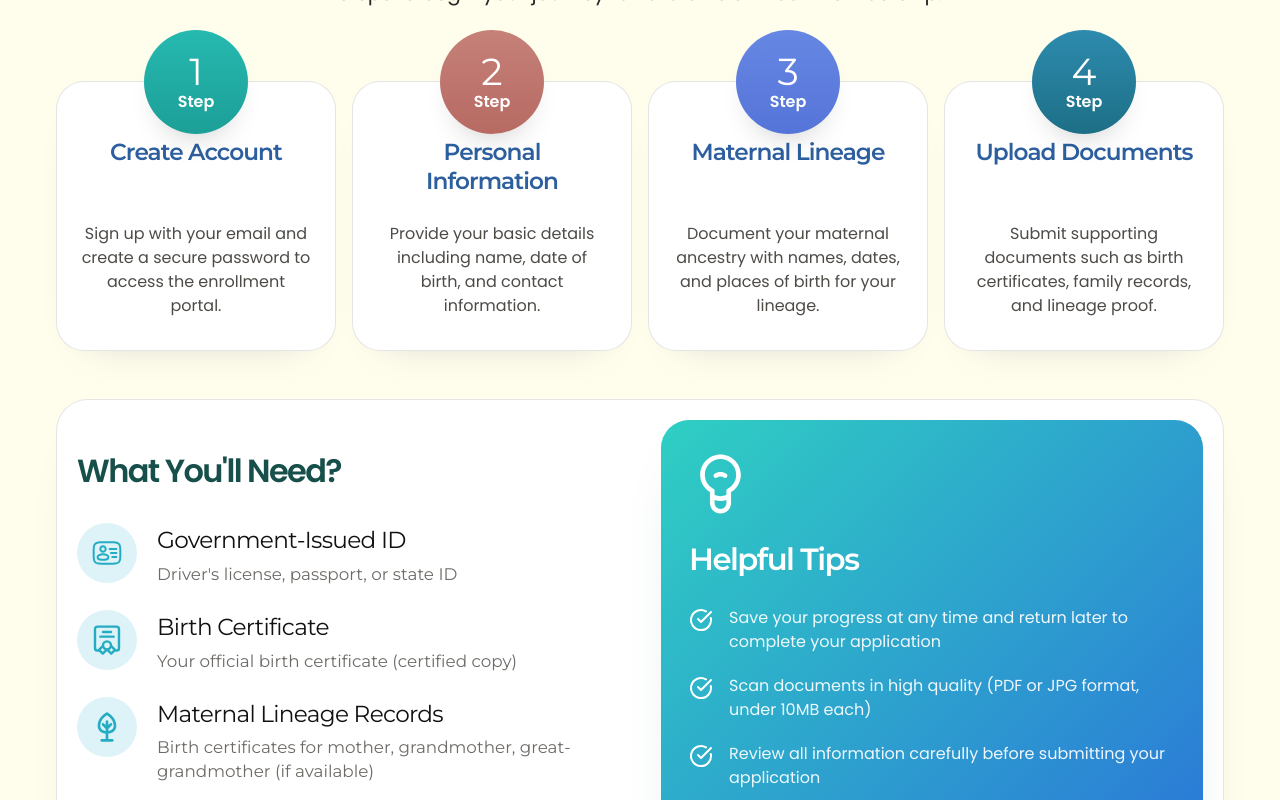
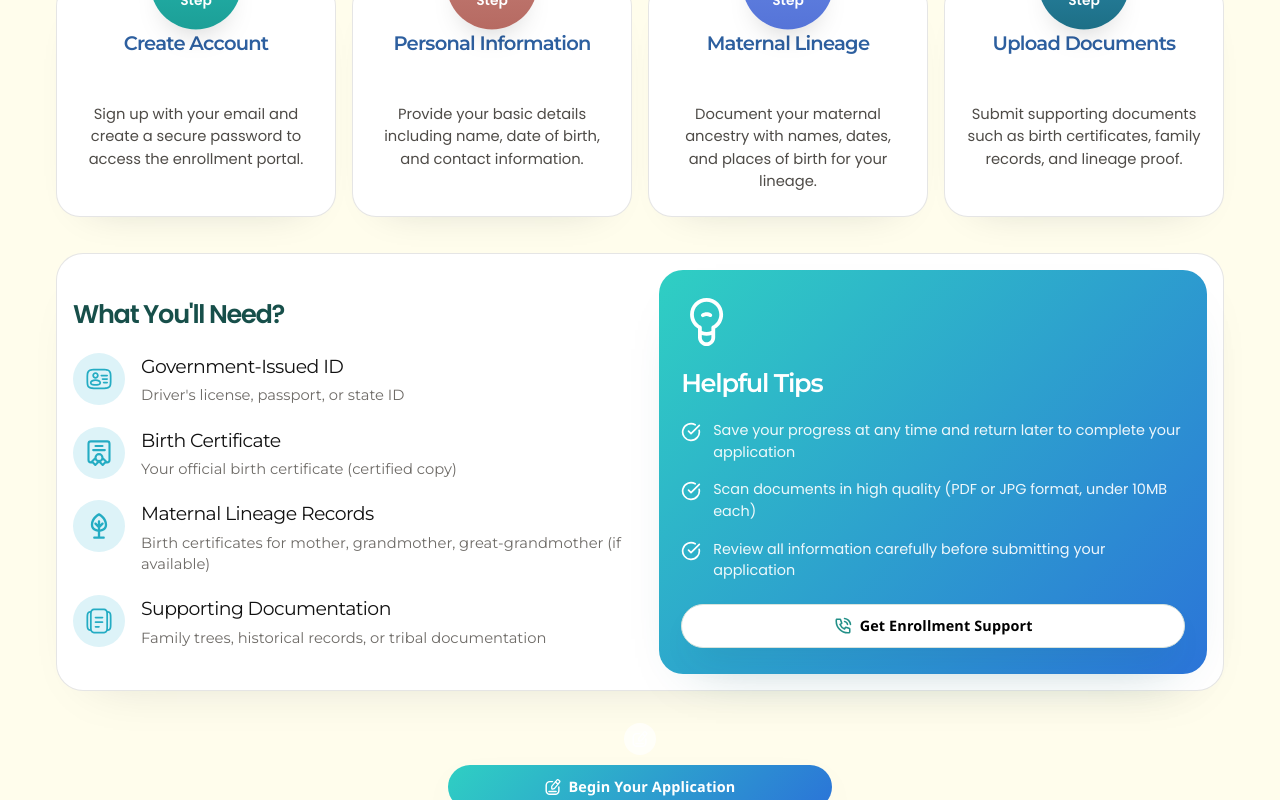
Before and after one commit to pageoptima/CommunityFrontendWeb, a Next.js app: page / in a window 1280 px wide. Shown: the part 1760-2560 px from the top of the page. Built offline with nearby package versions, Linux system fonts and the light colour scheme; no server answers.

Commit message:
refactor: minor changes

```diff
--- a/src/features/home/components/home-enrollment-cta.tsx
+++ b/src/features/home/components/home-enrollment-cta.tsx
@@ -19,13 +19,13 @@ const supportLinkStyle = {
 
 export function HomeEnrollmentCta() {
   return (
-    <motion.div className="mt-10 text-center" variants={fadeInUpItem}>
-      <div className="mx-auto mb-3 flex size-9 items-center justify-center rounded-full bg-white/70 shadow-[0_10px_24px_-18px_rgba(16,24,40,0.2)]">
+    <motion.div className="mt-8 text-center" variants={fadeInUpItem}>
+      <div className="mx-auto mb-2.5 flex size-8 items-center justify-center rounded-full bg-white/70 shadow-[0_10px_24px_-18px_rgba(16,24,40,0.2)]">
         <Image
           src="/icons/home/enrollment/application.svg"
           alt=""
           aria-hidden="true"
-          className="size-[1.125rem]"
+          className="size-4"
           width={18}
           height={18}
         />
@@ -33,7 +33,7 @@ export function HomeEnrollmentCta() {
 
       <Button
         asChild
-        className="mx-auto h-12 w-full max-w-md rounded-full bg-[linear-gradient(135deg,#2FCFC3_0%,#2B74D8_100%)]! px-6! text-[0.96rem]! font-semibold! shadow-[0_18px_38px_-20px_rgba(35,120,186,0.52)]! hover:brightness-105!"
+        className="mx-auto h-11 w-full max-w-sm rounded-full bg-[linear-gradient(135deg,#2FCFC3_0%,#2B74D8_100%)]! px-5! text-[0.9rem]! font-semibold! shadow-[0_18px_38px_-20px_rgba(35,120,186,0.52)]! hover:brightness-105!"
         size="lg"
       >
         <Link href="/enrollment">
@@ -41,7 +41,7 @@ export function HomeEnrollmentCta() {
             src="/icons/home/enrollment/application.svg"
             alt=""
             aria-hidden="true"
-            className="size-[1.125rem]"
+            className="size-4"
             width={18}
             height={18}
           />
@@ -52,7 +52,7 @@ export function HomeEnrollmentCta() {
       <p
         className={cn(
           poppins.className,
-          "mt-3 text-[0.95rem] leading-6 text-[#2a2927]",
+          "mt-2.5 text-[0.88rem] leading-[1.5] text-[#2a2927]",
         )}
       >
         Questions?{" "}
--- a/src/features/home/components/home-enrollment-need-item.tsx
+++ b/src/features/home/components/home-enrollment-need-item.tsx
@@ -15,12 +15,12 @@ export function HomeEnrollmentNeedItem({
   description,
 }: HomeEnrollmentNeedItemProps) {
   return (
-    <li className="flex items-start gap-4 sm:gap-5">
-      <div className="flex size-14 shrink-0 items-center justify-center rounded-full bg-[#DDF3F8] sm:size-15">
+    <li className="flex items-start gap-3.5 sm:gap-4">
+      <div className="flex size-12 shrink-0 items-center justify-center rounded-full bg-[#DDF3F8] sm:size-13">
         <Image
           alt=""
           aria-hidden="true"
-          className="size-7 sm:size-8"
+          className="size-6 sm:size-7"
           src={iconSrc}
           width={32}
           height={32}
@@ -31,7 +31,7 @@ export function HomeEnrollmentNeedItem({
         <h4
           className={cn(
             montserrat.className,
-            "text-[1.2rem] font-normal tracking-[-0.03em] text-[#111111] sm:text-[1.45rem]",
+            "text-[1rem] font-normal tracking-[-0.03em] text-[#111111] sm:text-[1.18rem]",
           )}
         >
           {title}
@@ -39,7 +39,7 @@ export function HomeEnrollmentNeedItem({
         <p
           className={cn(
             montserrat.className,
-            "mt-1 text-[0.98rem] leading-6 text-[#6E6B67] sm:text-[1.05rem]",
+            "mt-1 text-[0.84rem] leading-[1.45] text-[#6E6B67] sm:text-[0.92rem]",
           )}
         >
           {description}
--- a/src/features/home/components/home-enrollment-needs-section.tsx
+++ b/src/features/home/components/home-enrollment-needs-section.tsx
@@ -26,13 +26,13 @@ export function HomeEnrollmentNeedsSection({
       <h3
         className={cn(
           poppins.className,
-          "text-[clamp(1.8rem,2.5vw,2.6rem)] font-semibold tracking-[-0.05em] text-[#174F4A]",
+          "text-[clamp(1.4rem,2vw,2rem)] font-semibold tracking-[-0.05em] text-[#174F4A]",
         )}
       >
         What You&apos;ll Need?
       </h3>
 
-      <ul className="mt-6 space-y-5 sm:mt-7 sm:space-y-6">
+      <ul className="mt-4 space-y-4 sm:mt-5 sm:space-y-5">
         {items.map((item) => (
           <HomeEnrollmentNeedItem key={item.title} {...item} />
         ))}
--- a/src/features/home/components/home-enrollment-process-section.tsx
+++ b/src/features/home/components/home-enrollment-process-section.tsx
@@ -94,17 +94,14 @@ export function HomeEnrollmentProcessSection() {
       variants={fadeInUpContainer}
     >
       <div
-        className={cn(
-          sharedStyles.sectionContainer,
-          "py-16 sm:py-[4.5rem] lg:py-20",
-        )}
+        className={cn(sharedStyles.sectionContainer, "py-10 sm:py-12 lg:py-14")}
       >
         <div className="mx-auto max-w-5xl text-center">
           <motion.span
             className={cn(
               sharedStyles.sectionBadge,
               poppins.className,
-              "bg-[#D7EFD3] px-6 py-2.5 text-[0.92rem] tracking-[-0.02em] text-[#1B5B4F] shadow-[inset_0_1px_0_rgba(255,255,255,0.45)]",
+              "bg-[#D7EFD3] px-5 py-2 text-[0.84rem] tracking-[-0.02em] text-[#1B5B4F] shadow-[inset_0_1px_0_rgba(255,255,255,0.45)]",
             )}
             variants={fadeInUpItem}
           >
@@ -114,7 +111,7 @@ export function HomeEnrollmentProcessSection() {
           <motion.h2
             className={cn(
               montserrat.className,
-              "mt-8 text-[clamp(2.2rem,4vw,4rem)] leading-[1.06] font-semibold tracking-[-0.06em] text-[#103F36]",
+              "mt-6 text-[clamp(1.7rem,3.2vw,3rem)] leading-[1.06] font-semibold tracking-[-0.05em] text-[#103F36]",
             )}
             variants={fadeInUpItem}
           >
@@ -124,7 +121,7 @@ export function HomeEnrollmentProcessSection() {
           <motion.p
             className={cn(
               poppins.className,
-              "mx-auto mt-5 max-w-4xl text-[clamp(0.98rem,1.7vw,1.28rem)] leading-[1.55] tracking-[-0.02em] text-[#2A2927]",
+              "mx-auto mt-4 max-w-4xl text-[clamp(0.9rem,1.15vw,1rem)] leading-[1.5] tracking-[-0.02em] text-[#2A2927]",
             )}
             variants={fadeInUpItem}
           >
@@ -135,7 +132,7 @@ export function HomeEnrollmentProcessSection() {
         </div>
 
         <motion.div
-          className="mt-18 grid gap-x-4 gap-y-12 md:grid-cols-2 md:gap-4 xl:grid-cols-4"
+          className="mt-11 grid gap-x-4 gap-y-9 md:grid-cols-2 md:gap-4 xl:grid-cols-4"
           variants={fadeInUpContainer}
         >
           {enrollmentSteps.map((card) => (
@@ -143,7 +140,7 @@ export function HomeEnrollmentProcessSection() {
           ))}
         </motion.div>
 
-        <motion.div className="mt-12" variants={fadeInUpContainer}>
+        <motion.div className="mt-9" variants={fadeInUpContainer}>
           <HomeEnrollmentResourcesSection items={needItems} tips={tipItems} />
         </motion.div>
 
--- a/src/features/home/components/home-enrollment-resources-section.tsx
+++ b/src/features/home/components/home-enrollment-resources-section.tsx
@@ -19,10 +19,10 @@ export function HomeEnrollmentResourcesSection({
 }: HomeEnrollmentResourcesSectionProps) {
   return (
     <motion.div
-      className="rounded-4xl border border-black/10 bg-white p-4 shadow-[0_22px_54px_-38px_rgba(16,24,40,0.18)] sm:p-5"
+      className="rounded-[1.7rem] border border-black/10 bg-white p-3.5 shadow-[0_22px_54px_-38px_rgba(16,24,40,0.18)] sm:p-4"
       variants={fadeInUpContainer}
     >
-      <div className="grid items-stretch gap-5 lg:grid-cols-[minmax(0,1.02fr)_minmax(0,0.98fr)]">
+      <div className="grid items-stretch gap-4 lg:grid-cols-[minmax(0,1.02fr)_minmax(0,0.98fr)]">
         <HomeEnrollmentNeedsSection items={items} />
         <HomeEnrollmentTipsCard tips={tips} />
       </div>
--- a/src/features/home/components/home-enrollment-step-card.tsx
+++ b/src/features/home/components/home-enrollment-step-card.tsx
@@ -26,12 +26,12 @@ export function HomeEnrollmentStepCard({
 }: HomeEnrollmentStepCardProps) {
   return (
     <motion.article
-      className="relative rounded-[28px] border border-black/10 bg-white px-5 pt-[3.25rem] pb-7 text-center shadow-[0_18px_42px_-34px_rgba(16,24,40,0.24)] sm:px-6 sm:pt-14 sm:pb-8"
+      className="relative rounded-[24px] border border-black/10 bg-white px-4.5 pt-[2.7rem] pb-5.5 text-center shadow-[0_18px_42px_-34px_rgba(16,24,40,0.24)] sm:px-5 sm:pt-12 sm:pb-6"
       variants={fadeInUpItem}
     >
       <div
         className={cn(
-          "absolute top-0 left-1/2 flex size-24 -translate-x-1/2 -translate-y-1/2 items-center justify-center rounded-full shadow-[0_18px_32px_-20px_rgba(0,0,0,0.28)] sm:size-[6.5rem]",
+          "absolute top-0 left-1/2 flex size-20 -translate-x-1/2 -translate-y-1/2 items-center justify-center rounded-full shadow-[0_18px_32px_-20px_rgba(0,0,0,0.28)] sm:size-[5.7rem]",
           tone.bubbleClassName,
         )}
       >
@@ -39,7 +39,7 @@ export function HomeEnrollmentStepCard({
           <div
             className={cn(
               montserrat.className,
-              "text-[2.05rem] leading-none font-medium sm:text-[2.35rem]",
+              "text-[1.75rem] leading-none font-medium sm:text-[2rem]",
               tone.numberClassName,
             )}
           >
@@ -48,7 +48,7 @@ export function HomeEnrollmentStepCard({
           <div
             className={cn(
               poppins.className,
-              "mt-1 text-[0.92rem] leading-none font-semibold sm:text-[1rem]",
+              "mt-1 text-[0.78rem] leading-none font-semibold sm:text-[0.86rem]",
               tone.numberClassName,
             )}
           >
@@ -57,11 +57,11 @@ export function HomeEnrollmentStepCard({
         </div>
       </div>
 
-      <div className="min-h-16 sm:min-h-[4.5rem]">
+      <div className="min-h-13 sm:min-h-16">
         <h3
           className={cn(
             montserrat.className,
-            "text-[1.25rem] leading-tight font-semibold tracking-[-0.04em] text-[#2D5F9F] sm:text-[1.45rem]",
+            "text-[1.08rem] leading-tight font-semibold tracking-[-0.04em] text-[#2D5F9F] sm:text-[1.22rem]",
           )}
         >
           {title}
@@ -70,7 +70,7 @@ export function HomeEnrollmentStepCard({
       <p
         className={cn(
           poppins.className,
-          "mt-2 text-[0.95rem] leading-6 text-[#4E4B47] sm:mt-3 sm:text-[1rem]",
+          "mt-1.5 text-[0.86rem] leading-[1.5] text-[#4E4B47] sm:mt-2 sm:text-[0.92rem]",
         )}
       >
         {description}
--- a/src/features/home/components/home-enrollment-tips-card.tsx
+++ b/src/features/home/components/home-enrollment-tips-card.tsx
@@ -18,14 +18,14 @@ type HomeEnrollmentTipsCardProps = Readonly<{
 export function HomeEnrollmentTipsCard({ tips }: HomeEnrollmentTipsCardProps) {
   return (
     <motion.article
-      className="rounded-[28px] bg-[linear-gradient(135deg,#2FCFC3_0%,#2B74D8_100%)] px-5 py-7 text-white shadow-[0_22px_54px_-38px_rgba(18,93,109,0.38)] sm:px-7 sm:py-8"
+      className="rounded-[24px] bg-[linear-gradient(135deg,#2FCFC3_0%,#2B74D8_100%)] px-4.5 py-5.5 text-white shadow-[0_22px_54px_-38px_rgba(18,93,109,0.38)] sm:px-5.5 sm:py-6.5"
       variants={fadeInUpItem}
     >
       <Image
         src="/icons/home/enrollment/helpful-tips.svg"
         alt=""
         aria-hidden="true"
-        className="size-14 sm:size-16"
+        className="size-11 sm:size-13"
         width={56}
         height={56}
       />
@@ -33,20 +33,20 @@ export function HomeEnrollmentTipsCard({ tips }: HomeEnrollmentTipsCardProps) {
       <h3
         className={cn(
           montserrat.className,
-          "mt-5 text-[clamp(1.8rem,2.4vw,2.5rem)] font-semibold tracking-[-0.05em]",
+          "mt-4 text-[clamp(1.45rem,2vw,2rem)] font-semibold tracking-[-0.05em]",
         )}
       >
         Helpful Tips
       </h3>
 
-      <ul className="mt-6 space-y-5">
+      <ul className="mt-4.5 space-y-4">
         {tips.map((tip) => (
-          <li key={tip} className="flex items-start gap-4">
-            <CircleCheckBig className="mt-0.5 size-6 shrink-0 text-white" />
+          <li key={tip} className="flex items-start gap-3">
+            <CircleCheckBig className="mt-0.5 size-5 shrink-0 text-white" />
             <p
               className={cn(
                 poppins.className,
-                "text-[0.96rem] leading-6 text-white/92 sm:text-[1rem]",
+                "text-[0.84rem] leading-[1.5] text-white/92 sm:text-[0.9rem]",
               )}
             >
               {tip}
@@ -55,10 +55,10 @@ export function HomeEnrollmentTipsCard({ tips }: HomeEnrollmentTipsCardProps) {
         ))}
       </ul>
 
-      <div className="mt-7">
+      <div className="mt-5.5">
         <Button
           asChild
-          className="h-12 w-full rounded-full bg-white px-6 text-[#0f4d4a] shadow-[0_16px_34px_-18px_rgba(18,93,109,0.42)] hover:bg-white/95"
+          className="h-11 w-full rounded-full bg-white px-5 text-[0.9rem] text-[#0f4d4a] shadow-[0_16px_34px_-18px_rgba(18,93,109,0.42)] hover:bg-white/95"
           size="lg"
           variant="outline"
         >
@@ -67,7 +67,7 @@ export function HomeEnrollmentTipsCard({ tips }: HomeEnrollmentTipsCardProps) {
               src="/icons/home/enrollment/support-call.svg"
               alt=""
               aria-hidden="true"
-              className="size-5"
+              className="size-4.5"
               width={20}
               height={20}
             />
--- a/src/features/home/components/home-platform-feature-card.tsx
+++ b/src/features/home/components/home-platform-feature-card.tsx
@@ -22,20 +22,20 @@ export function HomePlatformFeatureCard({
     <motion.article
       className={cn(
         sharedStyles.glassPanel,
-        "min-h-64 rounded-3xl border border-white/25 px-5 py-5 text-white shadow-[0_16px_38px_-24px_rgba(0,0,0,0.36)] sm:px-6 sm:py-6",
+        "min-h-52 rounded-[1.4rem] border border-white/25 px-4 py-4 text-white shadow-[0_16px_38px_-24px_rgba(0,0,0,0.36)] sm:px-5 sm:py-5",
       )}
       variants={fadeInUpItem}
     >
       <Image
         alt=""
         aria-hidden="true"
-        className="h-12 w-12 shrink-0 object-contain sm:h-14 sm:w-14"
+        className="h-10 w-10 shrink-0 object-contain sm:h-11 sm:w-11"
         height={56}
         src={iconSrc}
         width={56}
       />
 
-      <p className="mt-8 text-[15px] leading-6 text-white/95 sm:mt-10 sm:text-base">
+      <p className="mt-5 text-[0.88rem] leading-[1.5] text-white/95 sm:mt-6 sm:text-[0.92rem]">
         {text}
       </p>
     </motion.article>
```
Also changed, not shown: src/features/home/components/home-platform-features-section.tsx (+5 -5 lines).
